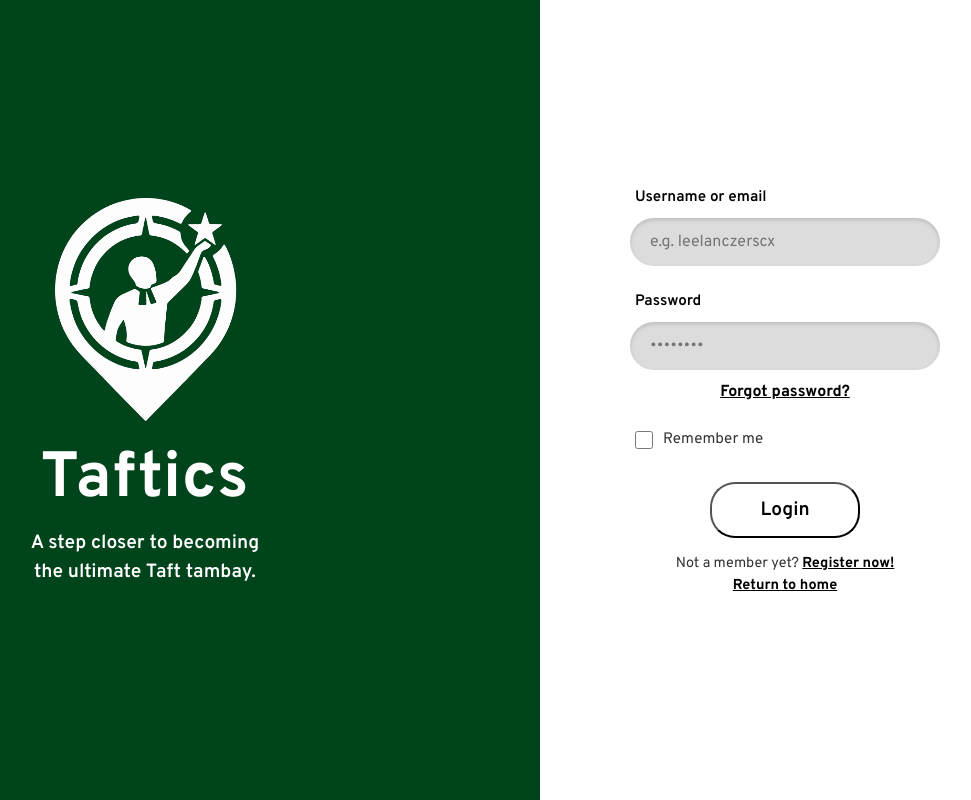
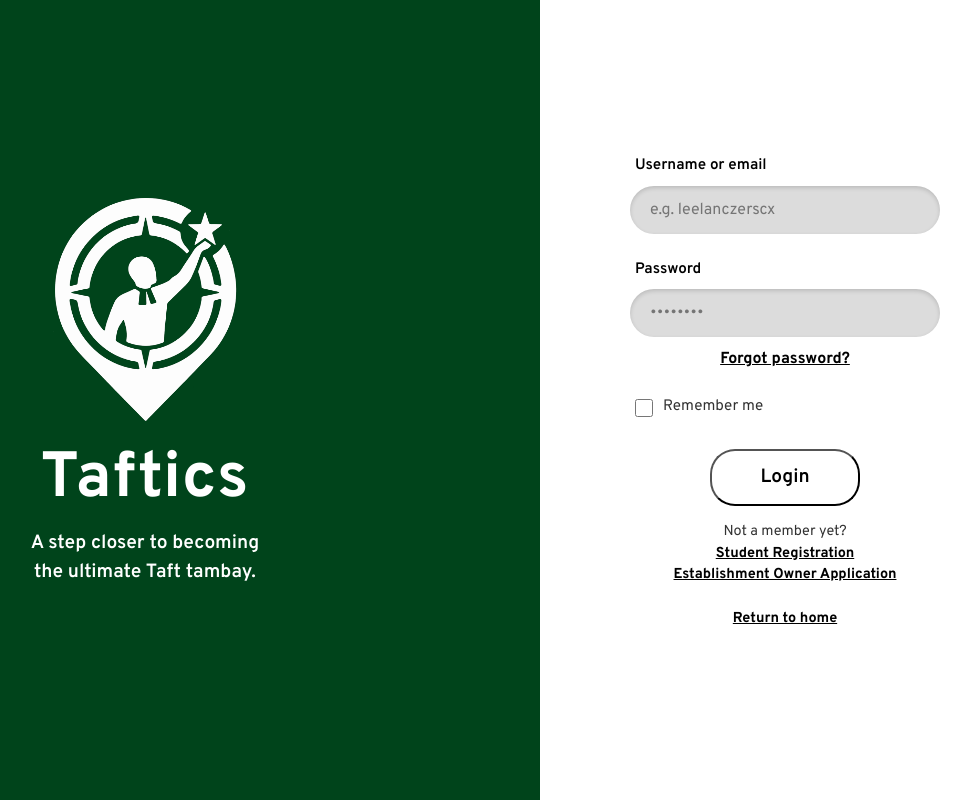
Before and after one commit to Gabiesaur/CCAPDEV-MCO, a React (Vite) app in the folder taftics/: page /login in a window 1280 px wide. Shown: the whole page, without its empty margins (250-1221 px from the left). Built offline with nearby package versions, Linux system fonts and the light colour scheme.

Commit message:
registration links from login

```diff
--- a/taftics/src/pages/LoginPage.jsx
+++ b/taftics/src/pages/LoginPage.jsx
@@ -100,10 +100,16 @@ const LoginPage = ({ onLogin }) => {
             </button>
 
             <p className="footer-text">
-              Not a member yet?{" "}
+              Not a member yet?
+              <br />
               <Link to="/register" className="text-link">
-                Register now!
+                Student Registration
               </Link>
+              <br />
+              <Link to="/apply" className="text-link">
+                Establishment Owner Application
+              </Link>
+              <br />
               <br />
               <Link to="/" className="text-link">
                 Return to home
```
